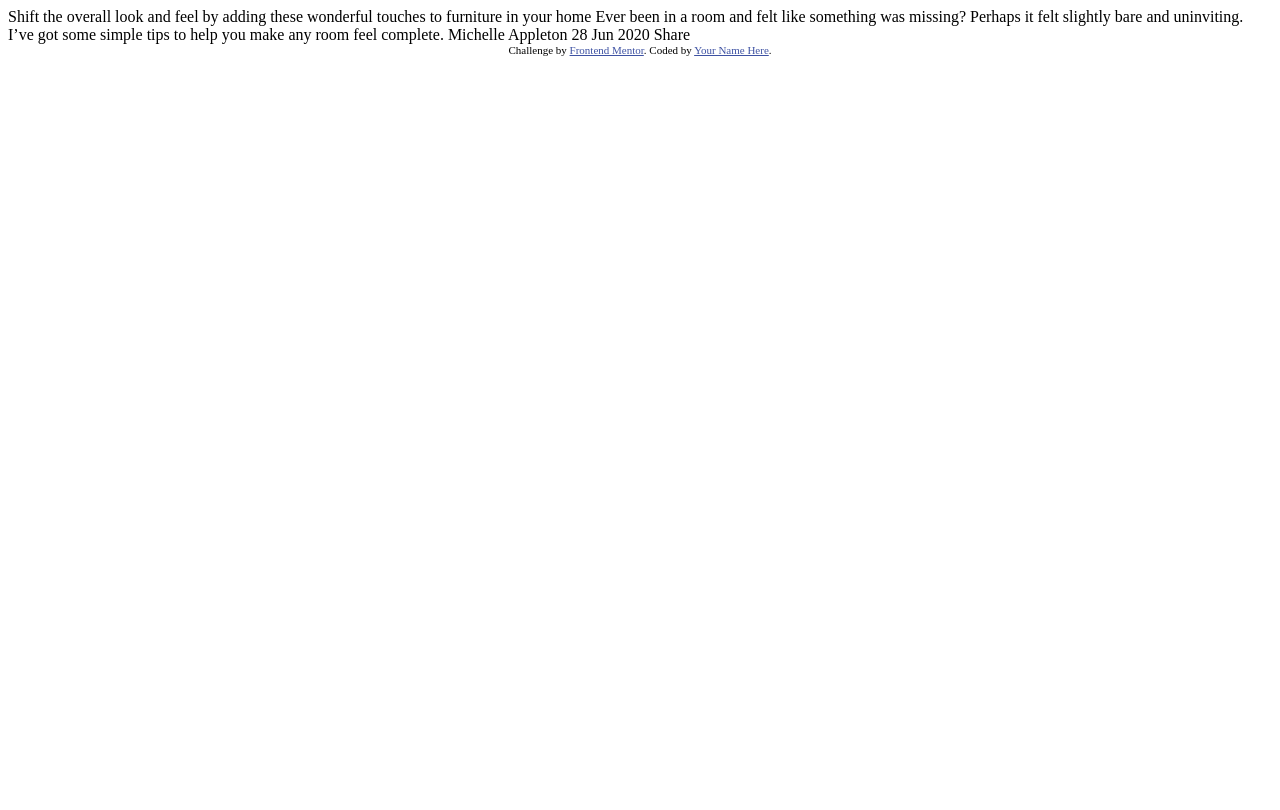
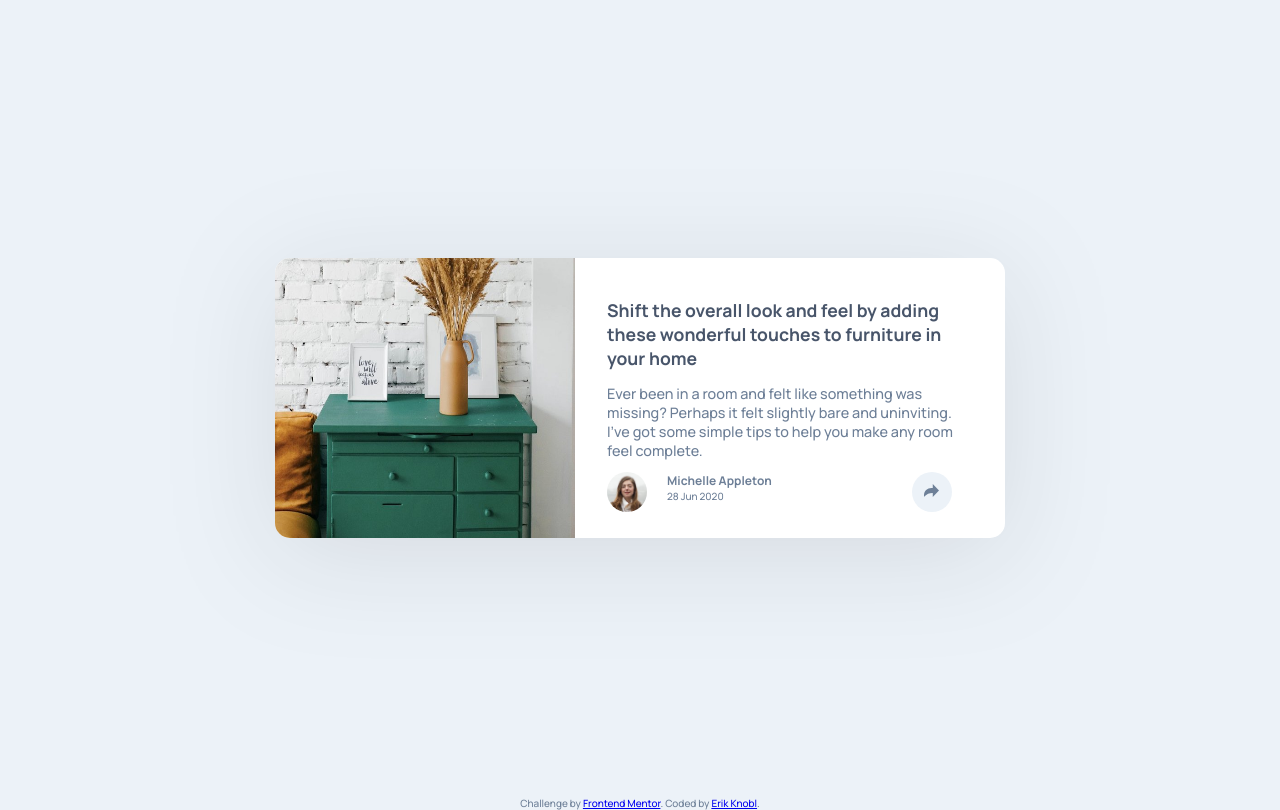
Before and after one commit to eknobl/FEMAArticle-preview, a plain HTML site: page index.html in a window 1280 px wide. Drawn offline with Linux system fonts and the light colour scheme.

Commit message:
Added Javascript

```diff
--- a/index.html
+++ b/index.html
@@ -7,30 +7,48 @@
   <link rel="icon" type="image/png" sizes="32x32" href="./images/favicon-32x32.png">
 
   <title>Frontend Mentor | Article preview component</title>
+  <link rel="stylesheet" href="styles.css" />
 
-  <!-- Feel free to remove these styles or customise in your own stylesheet 👍 -->
-  <style>
-    .attribution { font-size: 11px; text-align: center; }
-    .attribution a { color: hsl(228, 45%, 44%); }
-  </style>
 </head>
 <body>
+  <main>
+    <div class="mainContainer">
+      <img class="mainImage" src="images/drawers.jpg" alt="Furniture with green vase">
+      <div class="mainText">
+          <h1>Shift the overall look and feel by adding these wonderful
+            touches to furniture in your home</h1>
+          <h2>Ever been in a room and felt like something was missing? Perhaps
+            it felt slightly bare and uninviting. I’ve got some simple tips
+            to help you make any room feel complete.</h2>
+        <div class="mainButtons">
+          <img class="mainAvatar" src="images/avatar-michelle.jpg" alt="Avatar of Michelle">
+          <div class="mainName">
+            <h3>Michelle Appleton</h3>
+            <h4>28 Jun 2020</h4>
+          </div>
+          <button class="mainButton" type="button">
+            <img class="mainIcon" src="images/icon-share.svg" alt="icon">
+          </button>
+          <div class="secondContainer hidden">
+            <h5>S H A R E</h5>
+            <img class="iconFB" src="images/icon-facebook.svg" alt="icon Facebook">
+            <img class="iconTW" src="images/icon-twitter.svg" alt="icon Twitter">
+            <img class="iconPIN" src="images/icon-pinterest.svg" alt="icon Pinterest">
 
-  Shift the overall look and feel by adding these wonderful
-  touches to furniture in your home
+          </div>
+          <div class="secondContainerArrow hidden"></div>
 
-  Ever been in a room and felt like something was missing? Perhaps
-  it felt slightly bare and uninviting. I’ve got some simple tips
-  to help you make any room feel complete.
+        </div>
+      </div>
 
-  Michelle Appleton
-  28 Jun 2020
+    </div>
+  </main>
 
-  Share
 
   <div class="attribution">
     Challenge by <a href="https://www.frontendmentor.io?ref=challenge" target="_blank">Frontend Mentor</a>.
-    Coded by <a href="#">Your Name Here</a>.
+    Coded by <a href="#">Erik Knobl</a>.
   </div>
+  <script src="scripts.js"></script>
 </body>
 </html>
--- /dev/null
+++ b/scripts.js
@@ -0,0 +1,38 @@
+
+"use strict"
+// VARIABLES
+const mainButton = document.querySelector(".mainButton");
+const secondContainer = document.querySelector(".secondContainer");
+const secondContainerArrow = document.querySelector(".secondContainerArrow");
+
+mainButton.addEventListener("click", function() { // AGREGA EVENT LISTENER A CADA BOTON
+  secondContainer.classList.remove("hidden");
+  secondContainerArrow.classList.remove("hidden");// ELIMINA LA CLASE "HIDDEN" DE MODAL
+});
+
+let closingWindow = function () { // See cheatsheets: DRY Function 1
+    secondContainer.classList.add("hidden");
+    secondContainerArrow.classList.add("hidden");
+  }
+
+document.addEventListener("keydown", function (e) {
+    console.log(e.key);
+    // IF e.key = "ESCAPE" AND (NOT) MODAL CONTAINS CLASS "HIDDEN" { THEN
+    if (e.key === "Escape" && !secondContainer.classList.contains("hidden")) {
+      closingWindow();
+    }
+});
+
+/*
+
+
+
+closeModal.addEventListener("click", closingWindow); // See cheatsheets: DRY Function 1
+overlay.addEventListener("click", closingWindow);
+
+//WHEN FUNCTIONS HAVE (), IS BECAUSE THEY ARE GOING TO BE CALLED INMMEDIATLY
+
+
+
+
+*/
--- /dev/null
+++ b/styles.css
@@ -0,0 +1,252 @@
+@import url("https://fonts.googleapis.com/css2?family=Manrope:wght@500;700&display=swap");
+
+:root {
+  --font-principal: "Manrope", sans-serif;
+  --color-Dark: hsl(217, 19%, 35%); /* Very Dark Grayish Blue */
+  --color-Medium: hsl(214, 17%, 51%); /* Desaturated Dark Blue */
+  --color-Light: hsl(212, 23%, 69%); /* Grayish Blue */
+  --color-Extra-Light: hsl(210, 46%, 95%); /* Light Grayish Blue */
+}
+
+* {
+  box-sizing: border-box;
+  margin: 0;
+  padding: 0;
+}
+
+body {
+  background-color: var(--color-Extra-Light);
+}
+
+.mainContainer {
+  width: 326px;
+  height: 513px;
+  border-radius: 15px;
+  background-color: white;
+  margin: 75px auto;
+  transition: all 0.5s ease-in-out;
+  filter: drop-shadow(0 1rem 3.4rem hsla(240, 2%, 9%, 0.1));
+}
+
+.mainImage {
+  width: 100%;
+  height: 200px;
+  overflow: hidden;
+  border-radius: 15px 15px 0 0;
+}
+
+.mainText {
+  padding: 40px 32px;
+}
+
+h1 {
+  font-family: var(--font-principal);
+  font-size: 1em;
+  font-weight: 700;
+  margin-bottom: 1em;
+  color: var(--color-Dark);
+}
+
+h2 {
+  font-family: var(--font-principal);
+  font-size: 0.875em;
+  font-weight: 500;
+  color: var(--color-Medium);
+  margin-bottom: 1.2em;
+}
+
+.mainButtons {
+  display: flex;
+  justify-content: space-between;
+}
+
+.mainAvatar {
+  width: 40px;
+  height: 40px;
+  border-radius: 50%;
+}
+
+h3 {
+  font-family: var(--font-principal);
+  font-size: 0.75em;
+  font-weight: 700;
+  color: var(--color-Medium);
+}
+
+h4 {
+  font-family: var(--font-principal);
+  font-size: 0.625em;
+  font-weight: 500;
+  color: var(--color-Medium);
+}
+
+.mainButton {
+  width: 40px;
+  height: 40px;
+  border-radius: 50%;
+  border: none;
+  background-color: var(--color-Extra-Light);
+}
+
+.mainIcon {
+  padding: 0.6em;
+}
+
+.secondContainer {
+  width: 100%;
+  height: 75px;
+  background-color: var(--color-Dark);
+  position: absolute;
+  border-radius: 0 0 15px 15px;
+  top: 27.3em;
+  left: 0.08em;
+  display: flex;
+  justify-content: space-around;
+  align-items: center;
+  padding: 0 10px;
+}
+
+.secondContainerArrow {
+  display: none;
+}
+
+.hidden {
+  display: none;
+}
+
+h5 {
+  font-family: var(--font-principal);
+  font-size: 0.9em;
+  font-weight: 500;
+  color: var(--color-Medium);
+}
+
+.attribution {
+  text-align: center;
+  font-family: var(--font-principal);
+  font-size: 0.625em;
+  font-weight: 500;
+  color: var(--color-Medium);
+}
+
+@media (min-width: 740px) {
+  .mainContainer {
+    width: 730px;
+    height: 280px;
+    border-radius: 15px;
+    background-color: white;
+    margin: 258px auto;
+    display: flex;
+    transition: all 0.5s ease-in-out;
+  }
+
+  .mainImage {
+    width: 300px;
+    height: 100%;
+    overflow: hidden;
+    border-radius: 15px 0 0 15px;
+  }
+
+  .mainText {
+    width: 430px;
+    padding: 40px 32px;
+  }
+
+  h1 {
+    font-family: var(--font-principal);
+    font-size: 1.1em;
+    font-weight: 700;
+    margin-bottom: 0.8em;
+    color: var(--color-Dark);
+  }
+
+  h2 {
+    font-family: var(--font-principal);
+    font-size: 0.9em;
+    font-weight: 500;
+    color: var(--color-Medium);
+    margin-bottom: 0.8em;
+  }
+
+  .mainButtons {
+    display: flex;
+    justify-content: flex-start;
+    gap: 20px;
+  }
+
+  .mainAvatar {
+    width: 40px;
+    height: 40px;
+    border-radius: 50%;
+  }
+
+  h3 {
+    font-family: var(--font-principal);
+    font-size: 0.75em;
+    font-weight: 700;
+    color: var(--color-Medium);
+  }
+
+  h4 {
+    font-family: var(--font-principal);
+    font-size: 0.625em;
+    font-weight: 500;
+    color: var(--color-Medium);
+  }
+
+  .mainButton {
+    width: 40px;
+    height: 40px;
+    border-radius: 50%;
+    border: none;
+    background-color: var(--color-Extra-Light);
+    margin-left: 120px;
+  }
+
+  .mainIcon {
+    padding: 0.6em;
+  }
+
+  .secondContainer {
+    width: 250px;
+    height: 55px;
+    background-color: var(--color-Dark);
+    position: absolute;
+    top: 9em;
+    left: 33em;
+    border-radius: 15px;
+    display: flex;
+    justify-content: space-around;
+    align-items: center;
+    padding: 0 10px;
+  }
+
+  .secondContainerArrow {
+    width: 15px;
+    height: 15px;
+    background-color: var(--color-Dark);
+    position: absolute;
+    top: 12em;
+    left: 40.5em;
+    transform: rotate(45deg);
+  }
+
+  h5 {
+    font-family: var(--font-principal);
+    font-size: 0.9em;
+    font-weight: 500;
+    color: var(--color-Medium);
+  }
+
+  .hidden {
+    display: none;
+  }
+
+  .attribution {
+    text-align: center;
+    font-family: var(--font-principal);
+    font-size: 0.625em;
+    font-weight: 500;
+    color: var(--color-Medium);
+  }
+}
```
